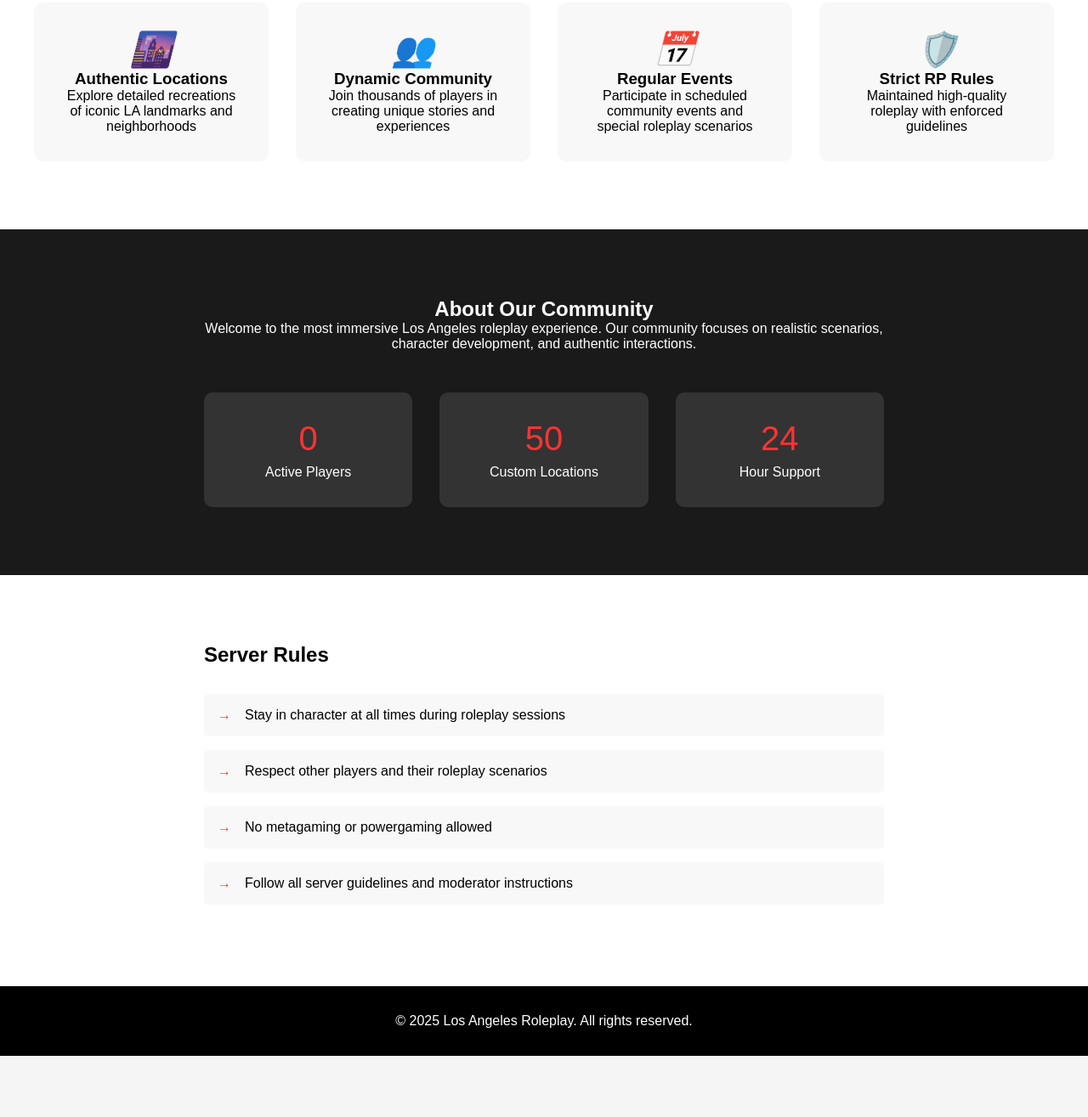
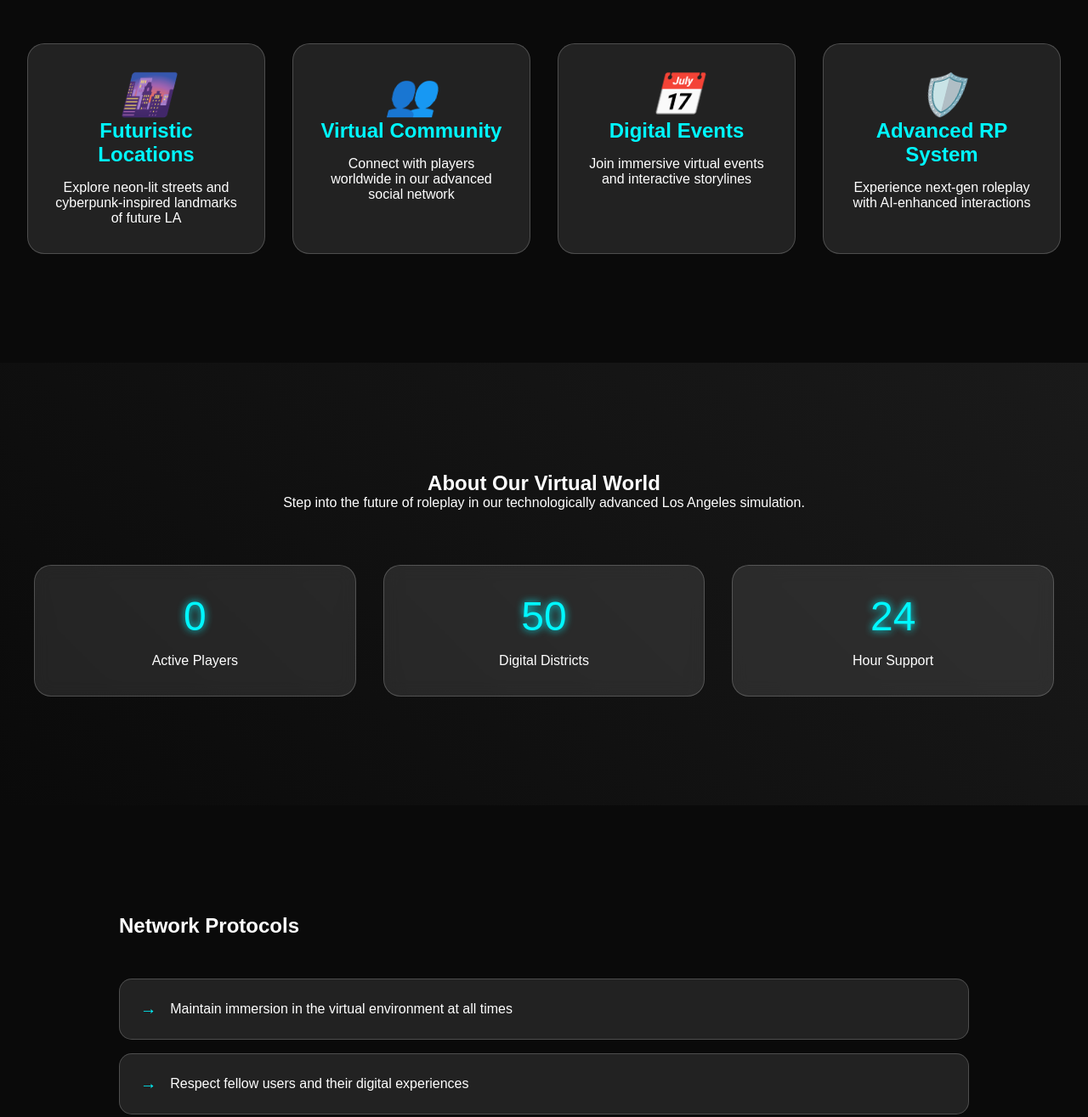
Before and after one commit to Larp946/Larp.github.io, a plain HTML site: page index.html in a window 1280 px wide. Shown: the part 877-2192 px from the top of the page at 85% size. Before the commit the page ends 2120 px from the top, so only its background shows below. Drawn offline with Linux system fonts and the light colour scheme.

Commit message:
index.html

```diff
--- a/index.html
+++ b/index.html
@@ -3,7 +3,7 @@
 <head>
     <meta charset="UTF-8">
     <meta name="viewport" content="width=device-width, initial-scale=1.0">
-    <title>Los Angeles Roleplay</title>
+    <title>Los Angeles Roleplay - Future</title>
     <style>
         * {
             margin: 0;
@@ -12,176 +12,293 @@
             font-family: 'Arial', sans-serif;
         }
 
+        :root {
+            --neon-blue: #00f7ff;
+            --neon-purple: #bc13fe;
+            --dark-bg: #0a0a0a;
+            --glass-bg: rgba(255, 255, 255, 0.1);
+            --glass-border: rgba(255, 255, 255, 0.2);
+        }
+
         body {
-            background-color: #f5f5f5;
+            background-color: var(--dark-bg);
+            color: white;
+            overflow-x: hidden;
+        }
+
+        /* Custom Scrollbar */
+        ::-webkit-scrollbar {
+            width: 8px;
+        }
+
+        ::-webkit-scrollbar-track {
+            background: var(--dark-bg);
+        }
+
+        ::-webkit-scrollbar-thumb {
+            background: var(--neon-blue);
+            border-radius: 4px;
         }
 
         /* Navigation */
         .navbar {
-            background-color: #000;
-            padding: 1rem;
+            background: rgba(10, 10, 10, 0.8);
+            backdrop-filter: blur(10px);
+            padding: 1.5rem;
             position: fixed;
             width: 100%;
             z-index: 1000;
+            border-bottom: 1px solid var(--glass-border);
         }
 
         .nav-links {
             display: flex;
             justify-content: center;
-            gap: 2rem;
+            gap: 3rem;
         }
 
         .nav-links a {
             color: white;
             text-decoration: none;
             font-weight: bold;
+            text-transform: uppercase;
+            letter-spacing: 2px;
+            position: relative;
+            padding: 0.5rem 1rem;
             transition: color 0.3s;
         }
 
-        .nav-links a:hover {
-            color: #ff3333;
+        .nav-links a::before {
+            content: '';
+            position: absolute;
+            bottom: 0;
+            left: 0;
+            width: 100%;
+            height: 2px;
+            background: linear-gradient(90deg, var(--neon-blue), var(--neon-purple));
+            transform: scaleX(0);
+            transition: transform 0.3s;
+        }
+
+        .nav-links a:hover::before {
+            transform: scaleX(1);
         }
 
         /* Hero Section */
         .hero {
-            background: linear-gradient(rgba(0, 0, 0, 0.7), rgba(0, 0, 0, 0.7)),
+            background: linear-gradient(rgba(0, 0, 0, 0.5), rgba(0, 0, 0, 0.5)),
                         url('/api/placeholder/1920/1080') no-repeat center center;
             background-size: cover;
             height: 100vh;
             display: flex;
             align-items: center;
             justify-content: center;
+            position: relative;
+            overflow: hidden;
+        }
+
+        .hero::before {
+            content: '';
+            position: absolute;
+            width: 200%;
+            height: 200%;
+            background: linear-gradient(45deg, transparent 65%, var(--neon-blue) 75%, transparent 85%);
+            animation: shine 5s infinite;
+        }
+
+        .hero-content {
             text-align: center;
-            color: white;
-            padding: 0 1rem;
+            z-index: 1;
+            padding: 2rem;
+            background: var(--glass-bg);
+            backdrop-filter: blur(10px);
+            border-radius: 20px;
+            border: 1px solid var(--glass-border);
+            max-width: 800px;
         }
 
         .hero-content h1 {
             font-size: 4rem;
             margin-bottom: 1rem;
-            animation: fadeInUp 1s ease;
+            background: linear-gradient(90deg, var(--neon-blue), var(--neon-purple));
+            -webkit-background-clip: text;
+            -webkit-text-fill-color: transparent;
+            text-shadow: 0 0 20px rgba(0, 247, 255, 0.5);
         }
 
         .hero-content p {
             font-size: 1.5rem;
-            margin-bottom: 2rem;
-            animation: fadeInUp 1s ease 0.3s;
-            opacity: 0;
-            animation-fill-mode: forwards;
+            line-height: 1.6;
+            text-shadow: 0 0 10px rgba(255, 255, 255, 0.5);
         }
 
         /* Features Section */
         .features {
-            padding: 5rem 1rem;
-            background-color: white;
+            padding: 8rem 2rem;
+            position: relative;
         }
 
         .features-grid {
             display: grid;
-            grid-template-columns: repeat(auto-fit, minmax(250px, 1fr));
+            grid-template-columns: repeat(auto-fit, minmax(280px, 1fr));
             gap: 2rem;
-            max-width: 1200px;
+            max-width: 1400px;
             margin: 0 auto;
         }
 
         .feature-card {
+            background: var(--glass-bg);
+            backdrop-filter: blur(10px);
+            border-radius: 20px;
+            padding: 2rem;
             text-align: center;
-            padding: 2rem;
-            background-color: #f8f8f8;
-            border-radius: 10px;
-            transition: transform 0.3s;
+            border: 1px solid var(--glass-border);
+            transition: transform 0.3s, box-shadow 0.3s;
+            position: relative;
+            overflow: hidden;
+        }
+
+        .feature-card::before {
+            content: '';
+            position: absolute;
+            top: -50%;
+            left: -50%;
+            width: 200%;
+            height: 200%;
+            background: linear-gradient(
+                45deg,
+                transparent,
+                transparent,
+                var(--neon-blue),
+                transparent,
+                transparent
+            );
+            transform: rotate(45deg);
+            animation: shine 3s infinite;
+            opacity: 0;
+            transition: opacity 0.3s;
         }
 
         .feature-card:hover {
             transform: translateY(-10px);
+            box-shadow: 0 0 30px rgba(0, 247, 255, 0.3);
+        }
+
+        .feature-card:hover::before {
+            opacity: 1;
         }
 
         .feature-card i {
-            font-size: 2.5rem;
-            color: #ff3333;
+            font-size: 3rem;
+            margin-bottom: 1.5rem;
+            color: var(--neon-blue);
+        }
+
+        .feature-card h3 {
+            font-size: 1.5rem;
             margin-bottom: 1rem;
+            color: var(--neon-blue);
         }
 
         /* About Section */
         .about {
-            background-color: #1a1a1a;
-            color: white;
-            padding: 5rem 1rem;
-            text-align: center;
+            padding: 8rem 2rem;
+            background: linear-gradient(45deg, #0a0a0a, #1a1a1a);
+            position: relative;
         }
 
         .about-content {
-            max-width: 800px;
+            max-width: 1200px;
             margin: 0 auto;
+            text-align: center;
         }
 
         .stats {
             display: grid;
-            grid-template-columns: repeat(auto-fit, minmax(200px, 1fr));
+            grid-template-columns: repeat(auto-fit, minmax(250px, 1fr));
             gap: 2rem;
-            margin-top: 3rem;
+            margin-top: 4rem;
         }
 
         .stat-card {
-            background-color: #333;
+            background: var(--glass-bg);
+            backdrop-filter: blur(10px);
+            border-radius: 20px;
             padding: 2rem;
-            border-radius: 10px;
+            border: 1px solid var(--glass-border);
         }
 
         .stat-number {
-            font-size: 2.5rem;
-            color: #ff3333;
-            margin-bottom: 0.5rem;
+            font-size: 3rem;
+            color: var(--neon-blue);
+            margin-bottom: 1rem;
+            text-shadow: 0 0 10px var(--neon-blue);
         }
 
         /* Rules Section */
         .rules {
-            padding: 5rem 1rem;
-            background-color: white;
+            padding: 8rem 2rem;
         }
 
         .rules-content {
-            max-width: 800px;
+            max-width: 1000px;
             margin: 0 auto;
         }
 
         .rules-list {
             list-style: none;
-            margin-top: 2rem;
+            margin-top: 3rem;
         }
 
         .rules-list li {
-            padding: 1rem;
+            background: var(--glass-bg);
+            backdrop-filter: blur(10px);
+            border-radius: 15px;
+            padding: 1.5rem;
             margin-bottom: 1rem;
-            background-color: #f8f8f8;
-            border-radius: 5px;
+            border: 1px solid var(--glass-border);
             display: flex;
             align-items: center;
+            transition: transform 0.3s;
+        }
+
+        .rules-list li:hover {
+            transform: translateX(10px);
+            border-color: var(--neon-blue);
         }
 
         .rules-list li::before {
             content: "→";
-            color: #ff3333;
+            color: var(--neon-blue);
             margin-right: 1rem;
+            font-size: 1.2rem;
         }
 
         /* Footer */
         footer {
-            background-color: #000;
-            color: white;
+            background: rgba(10, 10, 10, 0.8);
+            backdrop-filter: blur(10px);
             text-align: center;
             padding: 2rem;
+            border-top: 1px solid var(--glass-border);
         }
 
         /* Animations */
-        @keyframes fadeInUp {
-            from {
-                opacity: 0;
-                transform: translateY(20px);
+        @keyframes shine {
+            0% {
+                transform: translateX(-100%) rotate(45deg);
             }
-            to {
-                opacity: 1;
+            100% {
+                transform: translateX(100%) rotate(45deg);
+            }
+        }
+
+        @keyframes float {
+            0%, 100% {
                 transform: translateY(0);
+            }
+            50% {
+                transform: translateY(-20px);
             }
         }
 
@@ -194,6 +311,11 @@
             .nav-links {
                 flex-direction: column;
                 text-align: center;
+                gap: 1rem;
+            }
+
+            .features-grid {
+                grid-template-columns: 1fr;
             }
         }
     </style>
@@ -211,7 +333,7 @@
     <section id="home" class="hero">
         <div class="hero-content">
             <h1>Los Angeles Roleplay</h1>
-            <p>Experience the most realistic LA lifestyle simulation</p>
+            <p>Experience the future of LA lifestyle simulation</p>
         </div>
     </section>
 
@@ -219,31 +341,31 @@
         <div class="features-grid">
             <div class="feature-card">
                 <i>🌆</i>
-                <h3>Authentic Locations</h3>
-                <p>Explore detailed recreations of iconic LA landmarks and neighborhoods</p>
+                <h3>Futuristic Locations</h3>
+                <p>Explore neon-lit streets and cyberpunk-inspired landmarks of future LA</p>
             </div>
             <div class="feature-card">
                 <i>👥</i>
-                <h3>Dynamic Community</h3>
-                <p>Join thousands of players in creating unique stories and experiences</p>
+                <h3>Virtual Community</h3>
+                <p>Connect with players worldwide in our advanced social network</p>
             </div>
             <div class="feature-card">
                 <i>📅</i>
-                <h3>Regular Events</h3>
-                <p>Participate in scheduled community events and special roleplay scenarios</p>
+                <h3>Digital Events</h3>
+                <p>Join immersive virtual events and interactive storylines</p>
             </div>
             <div class="feature-card">
                 <i>🛡️</i>
-                <h3>Strict RP Rules</h3>
-                <p>Maintained high-quality roleplay with enforced guidelines</p>
+                <h3>Advanced RP System</h3>
+                <p>Experience next-gen roleplay with AI-enhanced interactions</p>
             </div>
         </div>
     </section>
 
     <section id="about" class="about">
         <div class="about-content">
-            <h2>About Our Community</h2>
-            <p>Welcome to the most immersive Los Angeles roleplay experience. Our community focuses on realistic scenarios, character development, and authentic interactions.</p>
+            <h2>About Our Virtual World</h2>
+            <p>Step into the future of roleplay in our technologically advanced Los Angeles simulation.</p>
             <div class="stats">
                 <div class="stat-card">
                     <div class="stat-number" data-target="0">0</div>
@@ -251,7 +373,7 @@
                 </div>
                 <div class="stat-card">
                     <div class="stat-number" data-target="50">0</div>
-                    <p>Custom Locations</p>
+                    <p>Digital Districts</p>
                 </div>
                 <div class="stat-card">
                     <div class="stat-number" data-target="24">0</div>
@@ -263,22 +385,22 @@
 
     <section id="rules" class="rules">
         <div class="rules-content">
-            <h2>Server Rules</h2>
+            <h2>Network Protocols</h2>
             <ul class="rules-list">
-                <li>Stay in character at all times during roleplay sessions</li>
-                <li>Respect other players and their roleplay scenarios</li>
-                <li>No metagaming or powergaming allowed</li>
-                <li>Follow all server guidelines and moderator instructions</li>
+                <li>Maintain immersion in the virtual environment at all times</li>
+                <li>Respect fellow users and their digital experiences</li>
+                <li>No unauthorized system modifications or exploits</li>
+                <li>Follow the virtual world guidelines and moderator directives</li>
             </ul>
         </div>
     </section>
 
     <footer>
-        <p>&copy; 2025 Los Angeles Roleplay. All rights reserved.</p>
+        <p>&copy; 2025 Los Angeles Roleplay - Next Generation RP Experience</p>
     </footer>
 
     <script>
-        // Smooth scrolling for navigation links
+        // Smooth scrolling
         document.querySelectorAll('a[href^="#"]').forEach(anchor => {
             anchor.addEventListener('click', function (e) {
                 e.preventDefault();
@@ -288,7 +410,7 @@
             });
         });
 
-        // Animated counter for statistics
+        // Animated counter
         const stats = document.querySelectorAll('.stat-number');
 
         stats.forEach(stat => {
@@ -303,7 +425,6 @@
                 }
             }
 
-            // Start counter animation when section is in view
             const observer = new IntersectionObserver((entries) => {
                 if (entries[0].isIntersecting) {
                     updateCounter();
```
